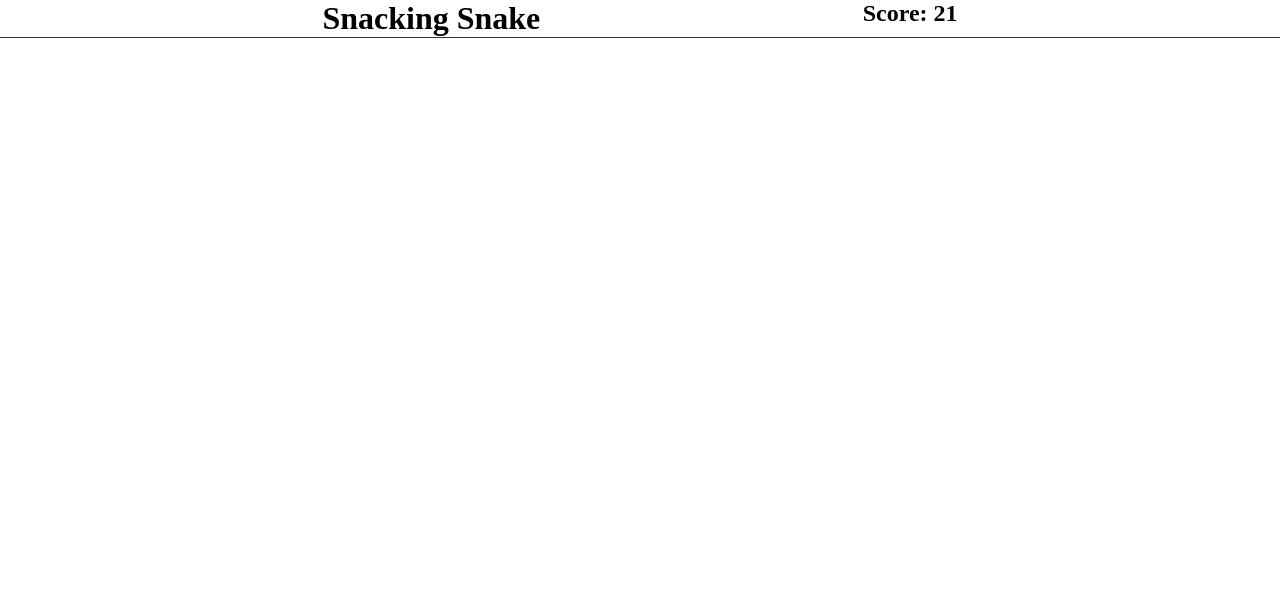
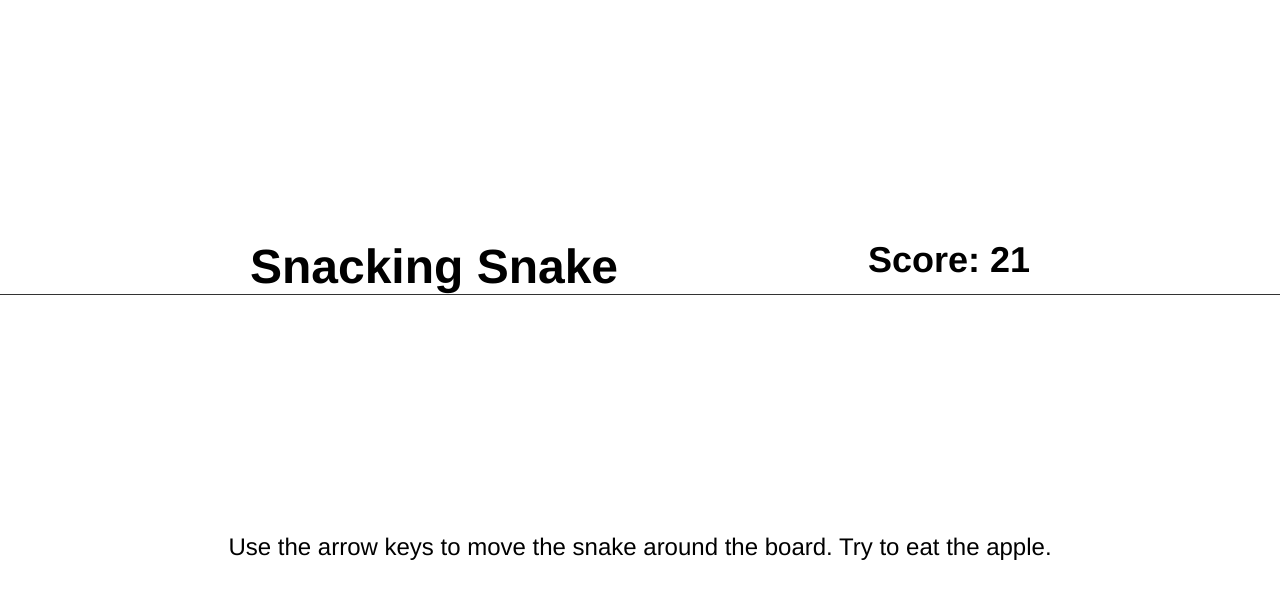
Before and after one commit to skillitzimberg/snake-game, a plain HTML site: page index.html in a window 1280 px wide. Drawn offline with Linux system fonts and the light colour scheme.

Commit message:
As a PLAYER I want to know how to play the game; adds footer with instructions

```diff
--- a/index.html
+++ b/index.html
@@ -12,5 +12,12 @@
       <h1>Snacking Snake</h1>
       <h2>Score: <span id="score">21</span></h2>
     </header>
+
+    <footer>
+      <p>
+        Use the arrow keys to move the snake around the board. Try to eat the
+        apple.
+      </p>
+    </footer>
   </body>
 </html>
--- a/style.css
+++ b/style.css
@@ -2,6 +2,15 @@
   margin: 0;
   padding: 0;
   box-sizing: border-box;
+}
+
+body {
+  display: flex;
+  flex-flow: column nowrap;
+  justify-content: space-evenly;
+  height: 100%;
+  font-family: "Franklin Gothic Medium", "Arial Narrow", Arial, sans-serif;
+  font-size: 1.5em;
 }
 
 header {
@@ -10,3 +19,7 @@ header {
   justify-content: space-evenly;
   border-bottom: 1px solid #333;
 }
+
+footer > p {
+  text-align: center;
+}
```
